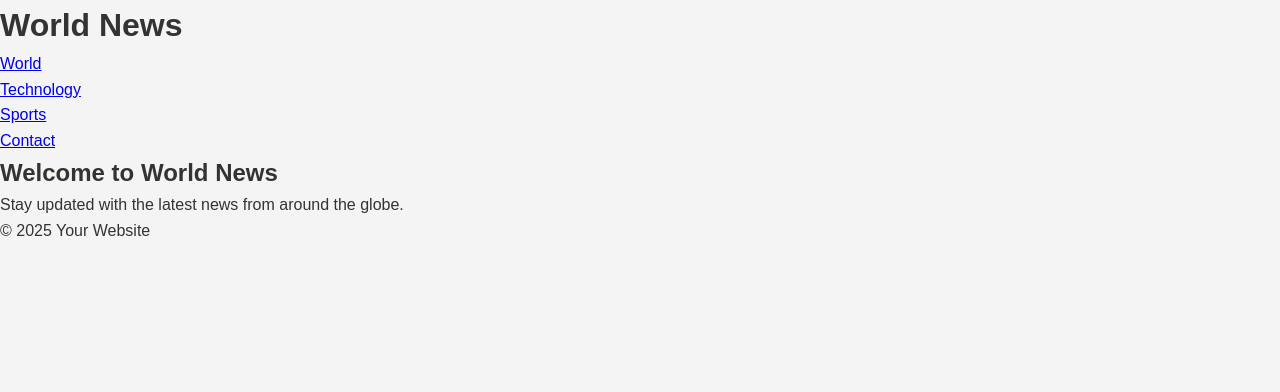
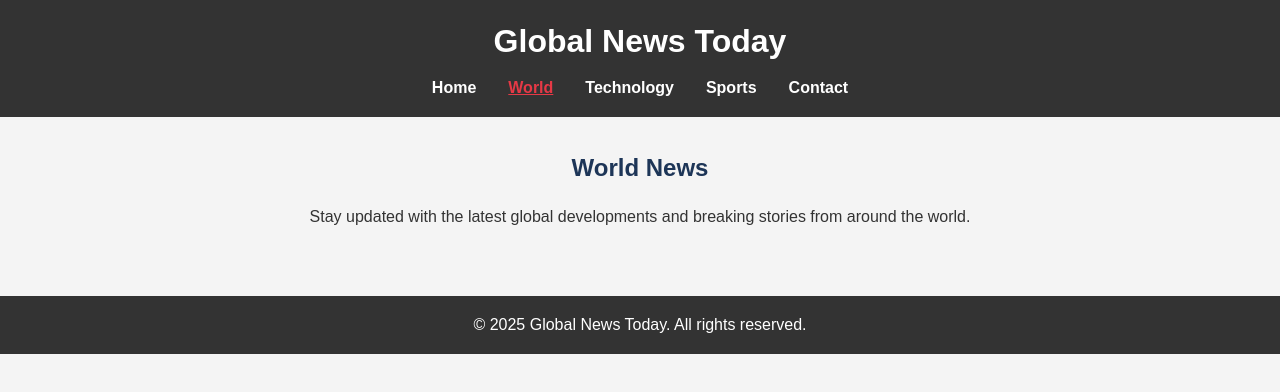
Before and after one commit to artex137/news-website-1, a plain HTML site: page world.html in a window 1280 px wide. Drawn offline with Linux system fonts and the light colour scheme.

Commit message:
Update world.html

```diff
--- a/world.html
+++ b/world.html
@@ -3,27 +3,36 @@
 <head>
   <meta charset="UTF-8">
   <meta name="viewport" content="width=device-width, initial-scale=1.0">
-  <title>World</title>
-  <link rel="stylesheet" href="styles.css"> <!-- Optional CSS -->
+  <title>World News</title>
+  <link rel="stylesheet" href="styles.css">
 </head>
 <body>
-  <header>
-    <h1>World News</h1>
-    <nav>
+  <header class="main-header">
+    <div class="container">
+      <h1>Global News Today</h1>
+      <nav class="navbar">
         <ul>
-        <li><a href="world.html">World</a></li>
+          <li><a href="index.html">Home</a></li>
+          <li><a href="world.html" class="active">World</a></li>
           <li><a href="technology.html">Technology</a></li>
           <li><a href="sports.html">Sports</a></li>
           <li><a href="contact.html">Contact</a></li>
         </ul>
       </nav>
+    </div>
   </header>
-  <main>
-    <h2>Welcome to World News</h2>
-    <p>Stay updated with the latest news from around the globe.</p>
+
+  <main class="container">
+    <section class="page-content">
+      <h2>World News</h2>
+      <p>Stay updated with the latest global developments and breaking stories from around the world.</p>
+    </section>
   </main>
-  <footer>
-    <p>&copy; 2025 Your Website</p>
+
+  <footer class="main-footer">
+    <div class="container">
+      <p>&copy; 2025 Global News Today. All rights reserved.</p>
+    </div>
   </footer>
 </body>
 </html>
```
Lines whose indentation alone changed are shown as unchanged.
